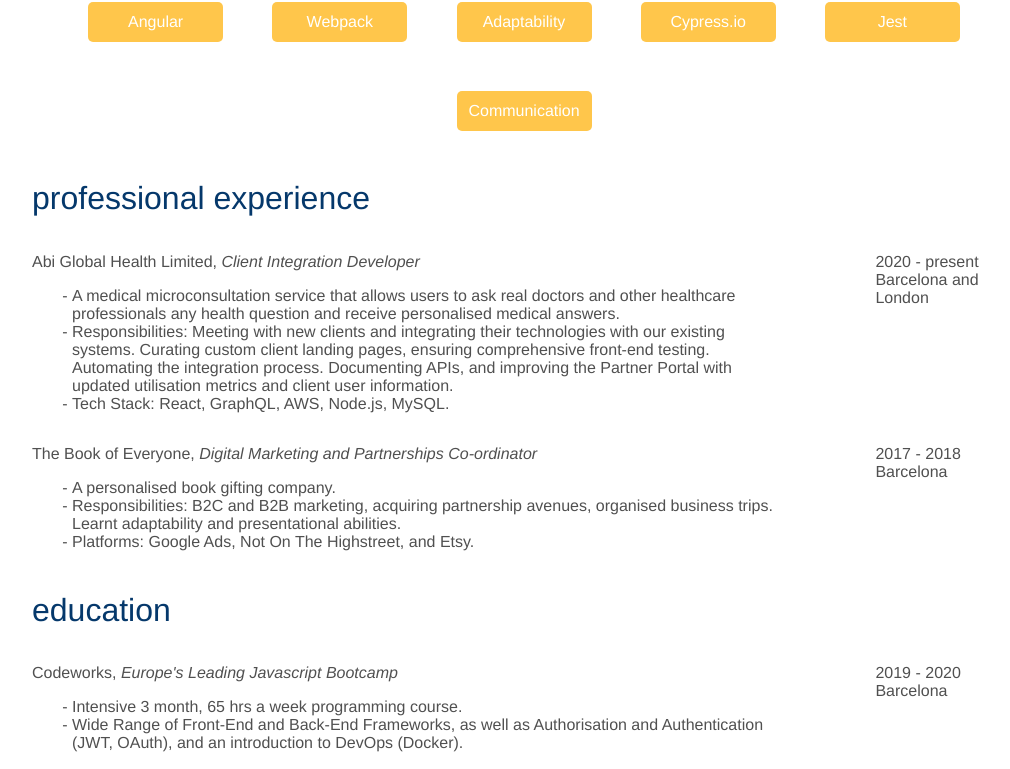
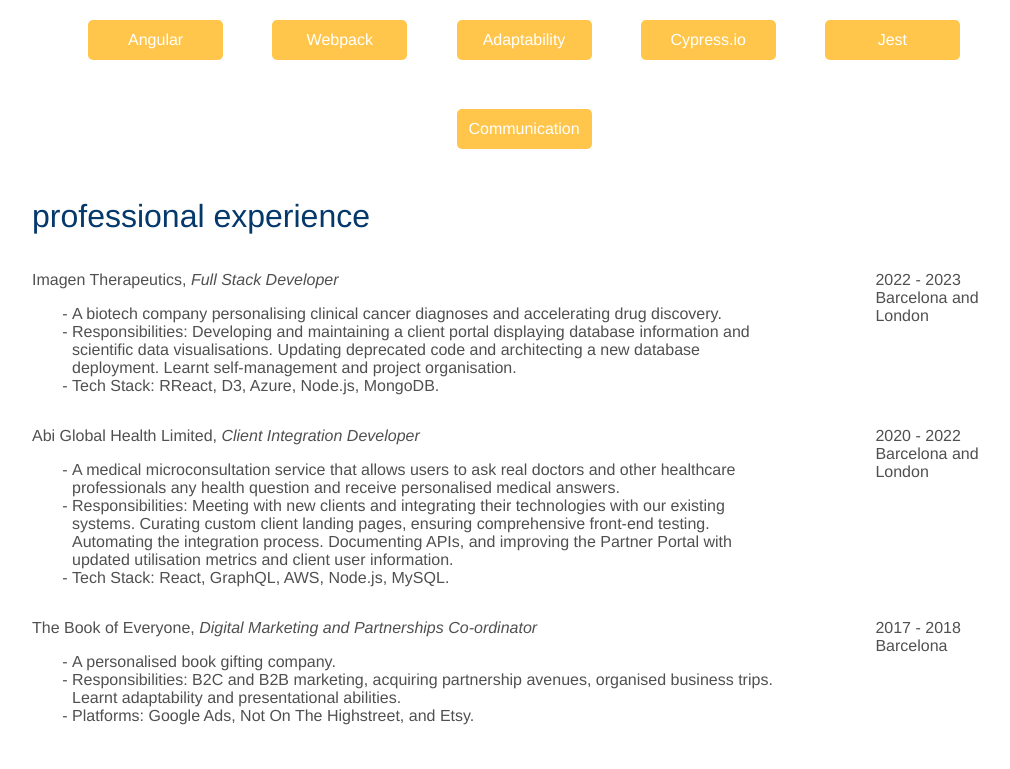
Before and after one commit to elliefairholm/personal-website, a Vue app: page /cv in a window 1280 px wide. Shown: the part 606-1375 px from the top of the page, without its empty margins (116-1126 px from the left). Built offline with nearby package versions, Linux system fonts and the light colour scheme.

Commit message:
feat: updated cv

```diff
--- a/src/components/container/cv.vue
+++ b/src/components/container/cv.vue
@@ -23,7 +23,7 @@
       </a>
     </div>
     <div class="description">
-      <p>Full-Stack Developer specialising in Javascript. Always curious to learn new technologies. Highly motivated and always positive. Flexible work approach and effective communicator in order to meet demanding deadlines.</p>
+      <p>Full-Stack Developer specialising in Javascript. Curiosity for learning new technologies. Currently writing a programming book on how to deploy an Elixir application from development to production. Highly motivated and always positive. Flexible approach and effective communicator in order to meet demanding deadlines.</p>
     </div>
     <div class="section-container">
       <div class="section-title">skills</div>
@@ -84,6 +84,21 @@
         <div class="content-example">
           <div class="example-information">
             <p>
+              <span class="bold">Imagen Therapeutics</span>,
+              <span class="italic">Full Stack Developer</span>
+            </p>
+            <ul class="example-details">
+              <li>A biotech company personalising clinical cancer diagnoses and accelerating drug discovery.</li>
+              <li>Responsibilities: Developing and maintaining a client portal displaying database information and scientific data visualisations. Updating deprecated code and architecting a new database deployment. Learnt self-management and project organisation.</li>
+              <li>Tech Stack: RReact, D3, Azure, Node.js, MongoDB.</li>
+            </ul>
+          </div>
+          <div class="example-date-location">
+            <p class="date">2022 - 2023</p>
+            <p class="location">Barcelona and London</p>
+          </div>
+          <div class="example-information">
+            <p>
               <span class="bold">Abi Global Health Limited</span>,
               <span class="italic">Client Integration Developer</span>
             </p>
@@ -94,7 +109,7 @@
             </ul>
           </div>
           <div class="example-date-location">
-            <p class="date">2020 - present</p>
+            <p class="date">2020 - 2022</p>
             <p class="location">Barcelona and London</p>
           </div>
         </div>
--- a/src/router/homepage.vue
+++ b/src/router/homepage.vue
@@ -71,7 +71,7 @@ export default {
   position: absolute;
   display: flex;
   justify-content: flex-end;
-  align-items: center;
+  align-items: end;
   width: 100%;
   height: 80%;
   bottom: 15%;
```
Also changed, not shown: 1 other file (tests, documents, lock files or other folders).
